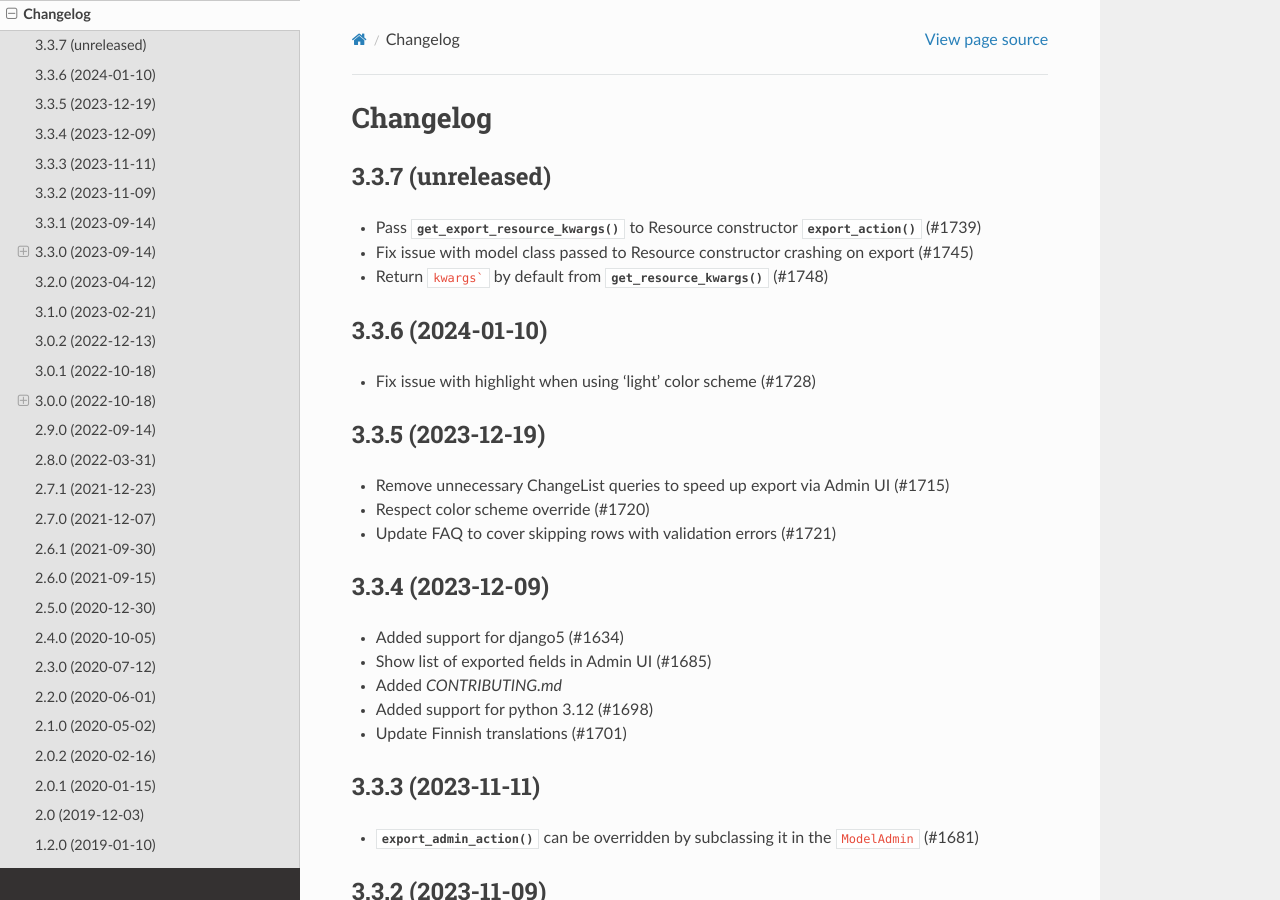
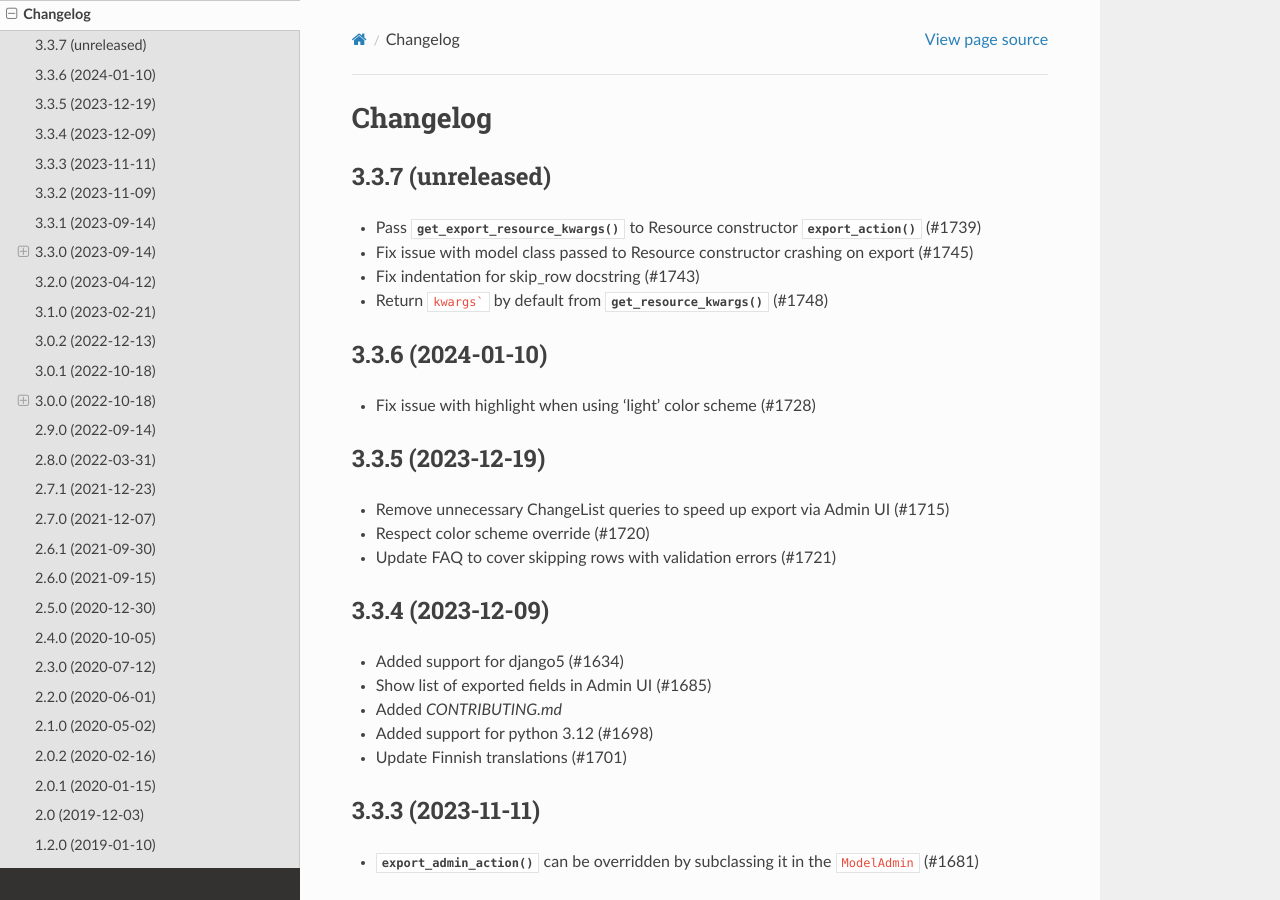
Before and after one commit to django-import-export/django-import-export, a Sphinx documentation site: the page built from docs/changelog.rst, in a window 1280 px wide and 900 px high. Built offline with Sphinx 7.4.7 and the Read the Docs theme 2.0.0, drawn with Linux system fonts in a browser that asks for light colours; pages that are not in the unit, such as notebooks, are missing from menus.

Commit message:
updated changelog

````diff
--- a/docs/changelog.rst
+++ b/docs/changelog.rst
@@ -7,6 +7,7 @@ Changelog
 - Pass :meth:`~import_export.mixins.BaseExportMixin.get_export_resource_kwargs` to Resource constructor
   :meth:`~import_export.admin.ExportMixin.export_action` (#1739)
 - Fix issue with model class passed to Resource constructor crashing on export (#1745)
+- Fix indentation for skip_row docstring (#1743)
 - Return ``kwargs``` by default from :meth:`~import_export.mixins.BaseImportExportMixin.get_resource_kwargs` (#1748)
 
 3.3.6 (2024-01-10)
````
